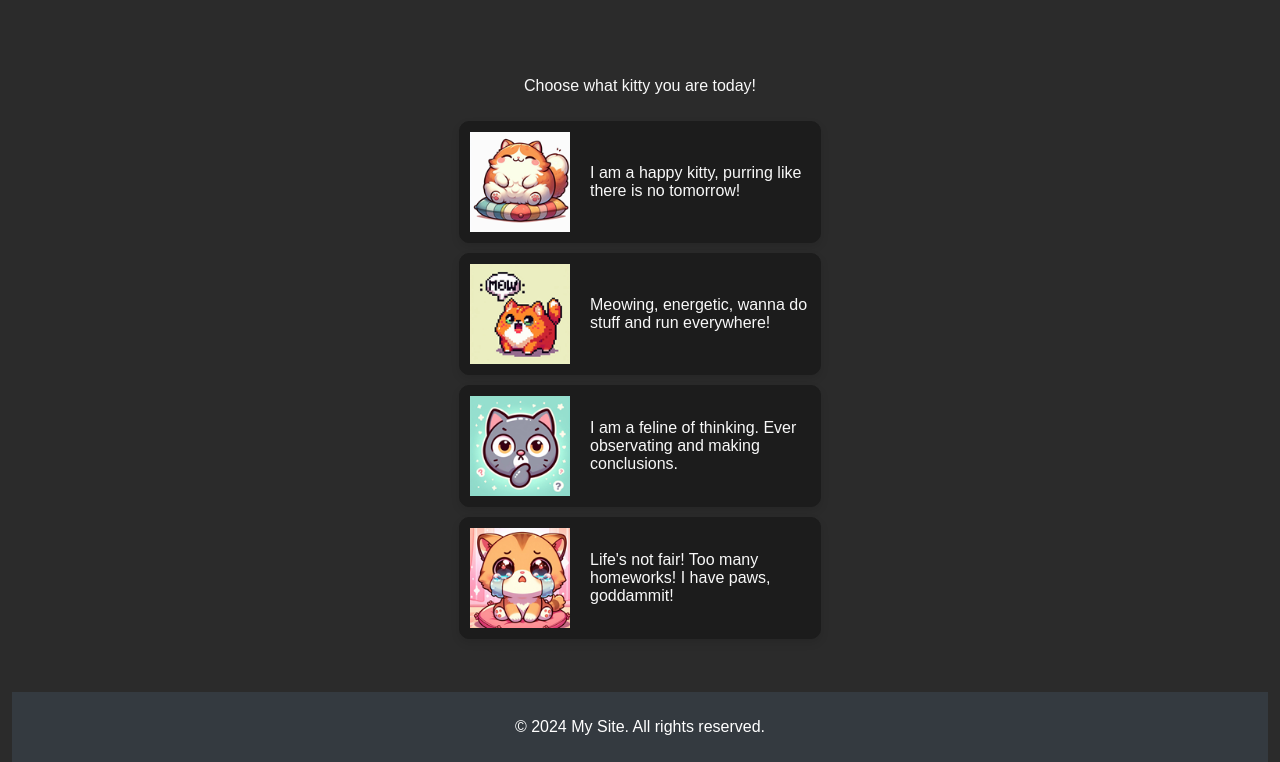
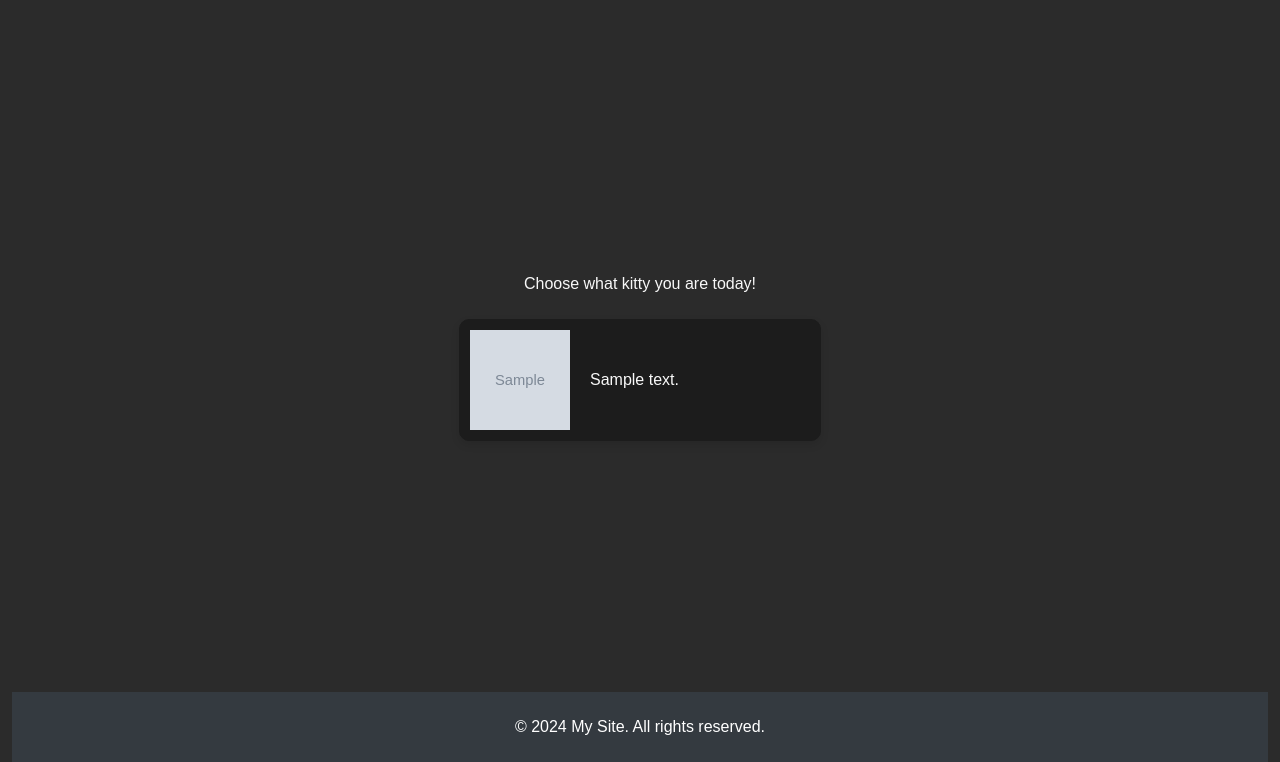
Before and after one commit to DemiAnderson/rca-fastapi-hw, a FastAPI app: template templates/pages/choice.html in a window 1280 px wide. Shown: the part 38-800 px from the top of the page. Run offline with FastAPI, Linux system fonts and the light colour scheme; the template is opened without the code that fills it: most values are stand-ins (such as "Sample title", 1, 10 or a date in 2020); grey boxes marked "Sample" are stand-in pictures.

Commit message:
refactor: make choice.html thru loop

```diff
--- a/main.py
+++ b/main.py
@@ -20,6 +20,33 @@
     'meow': 0
 }
 
+cats = [
+    {
+        "id": "happy",
+        "image": "happy.png",
+        "alt": "happy cat",
+        "description": "I am a happy kitty, purring like there is no tomorrow!"
+    },
+    {
+        "id": "meow",
+        "image": "meow.png",
+        "alt": "meow cat",
+        "description": "Meowing, energetic, wanna do stuff and run everywhere!"
+    },
+    {
+        "id": "thinking",
+        "image": "thinking.png",
+        "alt": "thinking cat",
+        "description": "I am a feline of thinking. Ever observating and making conclusions."
+    },
+    {
+        "id": "crying",
+        "image": "crying.png",
+        "alt": "crying cat",
+        "description": "Life's not fair! Too many homeworks! I have paws, goddammit!"
+    }
+]
+
 
 class Vote(BaseModel):
     card_id: str
@@ -27,7 +54,10 @@
 
 @app.get('/')
 def get_choice(request: Request):
-    data = {'request': request,}
+    data = {
+            'request': request,
+            'cats': cats
+            }
     return templates.TemplateResponse("pages/choice.html", data)
 
 
--- a/templates/pages/choice.html
+++ b/templates/pages/choice.html
@@ -9,29 +9,13 @@
         <div class="card-title">
             <p>Choose what kitty you are today!</p>
         </div>
-        <div class="card" onclick="castVote('happy')">
-            <img src="{{ url_for('static', path='/images/happy.png') }}" alt="happy cat">
-            <div class="card-content">
-                <p>I am a happy kitty, purring like there is no tomorrow!</p>
+        {% for cat in cats %}
+            <div class="card" onclick="castVote('{{ cat.id }}')">
+                <img src="{{ url_for('static', path='/images/' + cat.image) }}" alt="{{ cat.alt }}">
+                <div class="card-content">
+                    <p>{{ cat.description }}</p>
+                </div>
             </div>
-        </div>
-        <div class="card" onclick="castVote('meow')">
-            <img src="{{ url_for('static', path='/images/meow.png') }}" alt="meow cat">
-            <div class="card-content">
-                <p>Meowing, energetic, wanna do stuff and run everywhere!</p>
-            </div>
-        </div>
-        <div class="card" onclick="castVote('thinking')">
-            <img src="{{ url_for('static', path='/images/thinking.png') }}" alt="thinking cat">
-            <div class="card-content">
-                <p>I am a feline of thinking. Ever observating and making conclusions.</p>
-            </div>
-        </div>
-        <div class="card" onclick="castVote('crying')">
-            <img src="{{ url_for('static', path='/images/crying.png') }}" alt="crying cat">
-            <div class="card-content">
-                <p>Life's not fair! Too many homeworks! I have paws, goddammit!</p>
-            </div>
-        </div>
+        {% endfor %}
     </div>
 {% endblock %}
```
Also changed, not shown: templates/pages/stats.html (indentation only).
